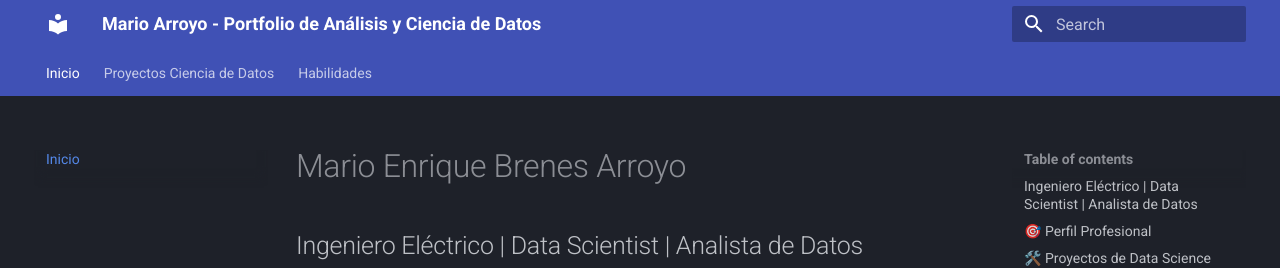
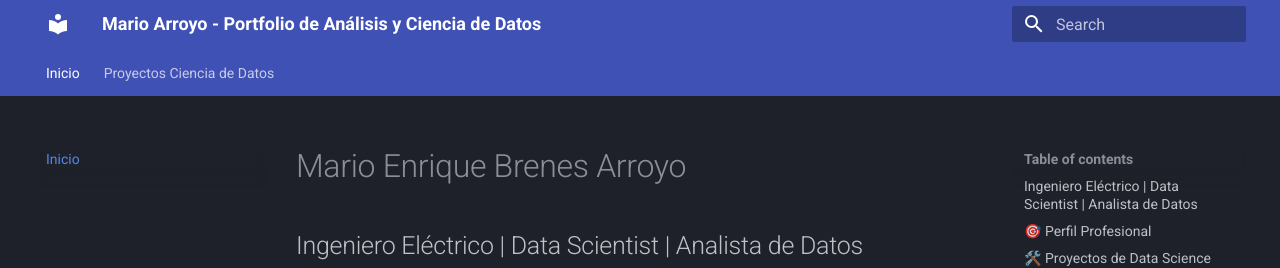
Before and after one commit to mariobrenesarroyo/Analisis-de-Datos, an MkDocs documentation site: the page built from docs/index.md, in a window 1280 px wide and 900 px high. Shown: the top 268 px of the window. Built offline with MkDocs 1.6.1 and Material for MkDocs 9.7.7, drawn with Linux system fonts in a browser that asks for light colours.

Commit message:
haciendo cambios al yml

```diff
--- a/mkdocs.yml
+++ b/mkdocs.yml
@@ -14,4 +14,3 @@ nav:
       - Product Testing: proyectos_ciencia_de_datos/Product_testing/Product_testing.md
       - Evasión de Clientes: proyectos_ciencia_de_datos/Evasion_clientes/Evasion_clientes.md
       - Tech Sales: proyectos_ciencia_de_datos/Tech_sales/Tech_sales.md
-  - Habilidades: habilidades.md
```
Also changed, not shown: site/404.html, site/index.html, site/proyectos_ciencia_de_datos/Product_testing/Product_testing/index.html.
